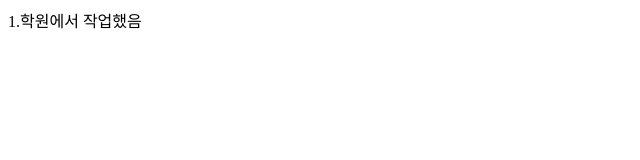
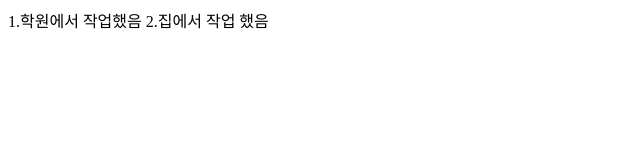
Before and after one commit to patiname/base_git, a plain HTML site: page index.html in a window 1280 px wide. Shown: the whole page, without its empty margins (0-640 px from the left). Drawn offline with Linux system fonts and the light colour scheme.

Commit message:
home work

```diff
--- a/index.html
+++ b/index.html
@@ -8,5 +8,6 @@
 </head>
 <body>
     1.학원에서 작업했음
+    2.집에서 작업 했음
 </body>
 </html>
```
